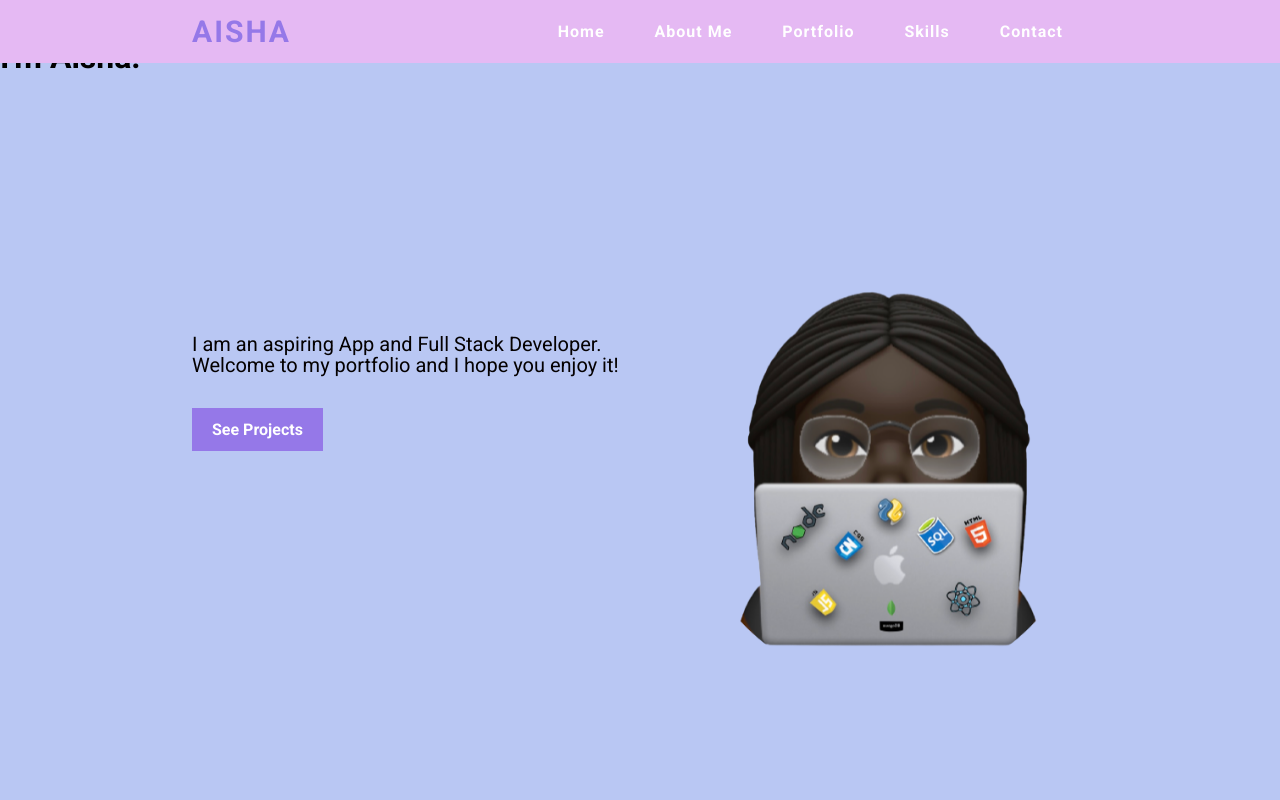
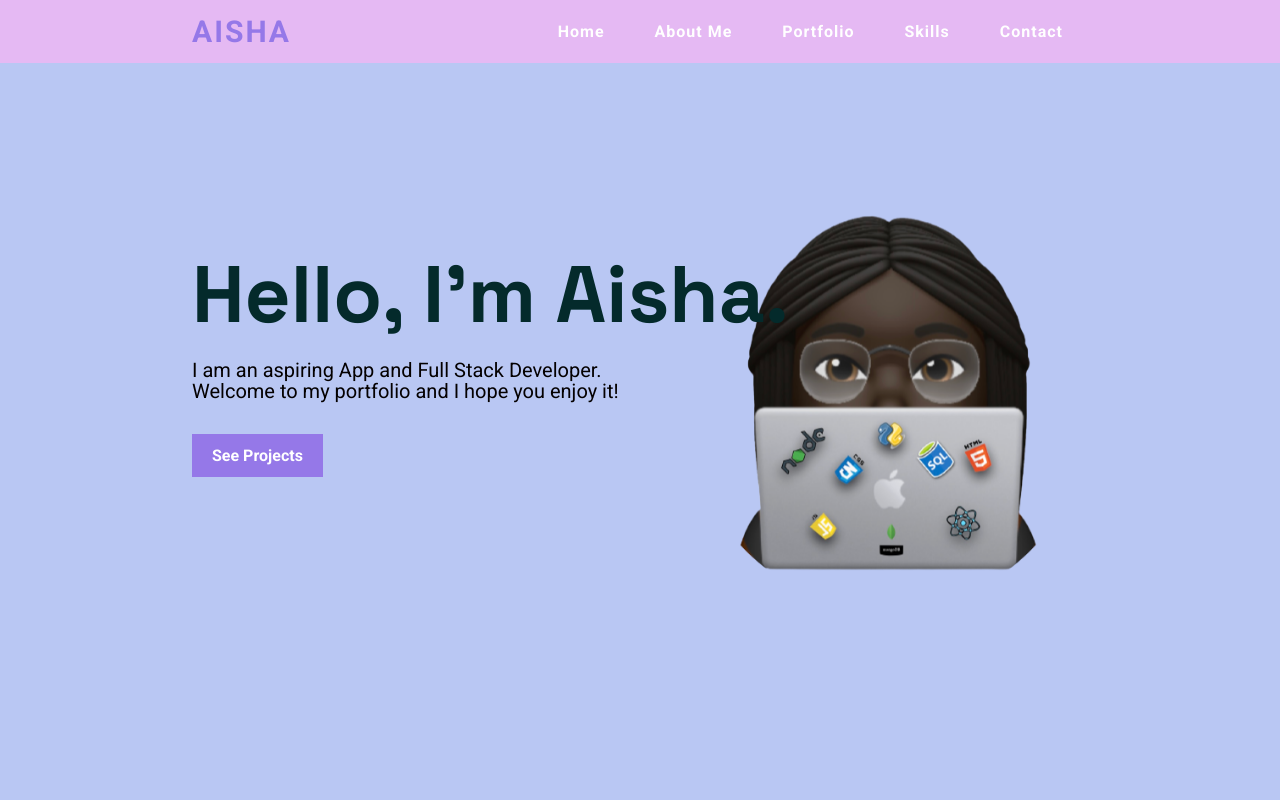
Before and after one commit to black-codher-bootcamp-2022-thomas/unit-02-assessment-html-css-aishanyamson, a website: page index.html in a window 1280 px wide. Shown: the top 800 px of the page. Drawn offline with nearby package versions, Linux system fonts and the light colour scheme.

Commit message:
fixing h1 error

```diff
--- a/index.html
+++ b/index.html
@@ -40,11 +40,9 @@
     </header>
     </section>
 
-    <h1>Hello, <br> I'm Aisha.</h1>
-
     <section class="home" id="home" >
             <div class="home-content">
-                <!-- <h1>Hello, <br> I'm Aisha.</h1> -->
+                <h1>Hello, I'm Aisha.</h1>
                 <p>I am an aspiring App and Full Stack Developer.</p>
                 <p> Welcome to my portfolio and I hope you enjoy it!</p>
                 <a href="#" class="btn">See Projects</a>
```
